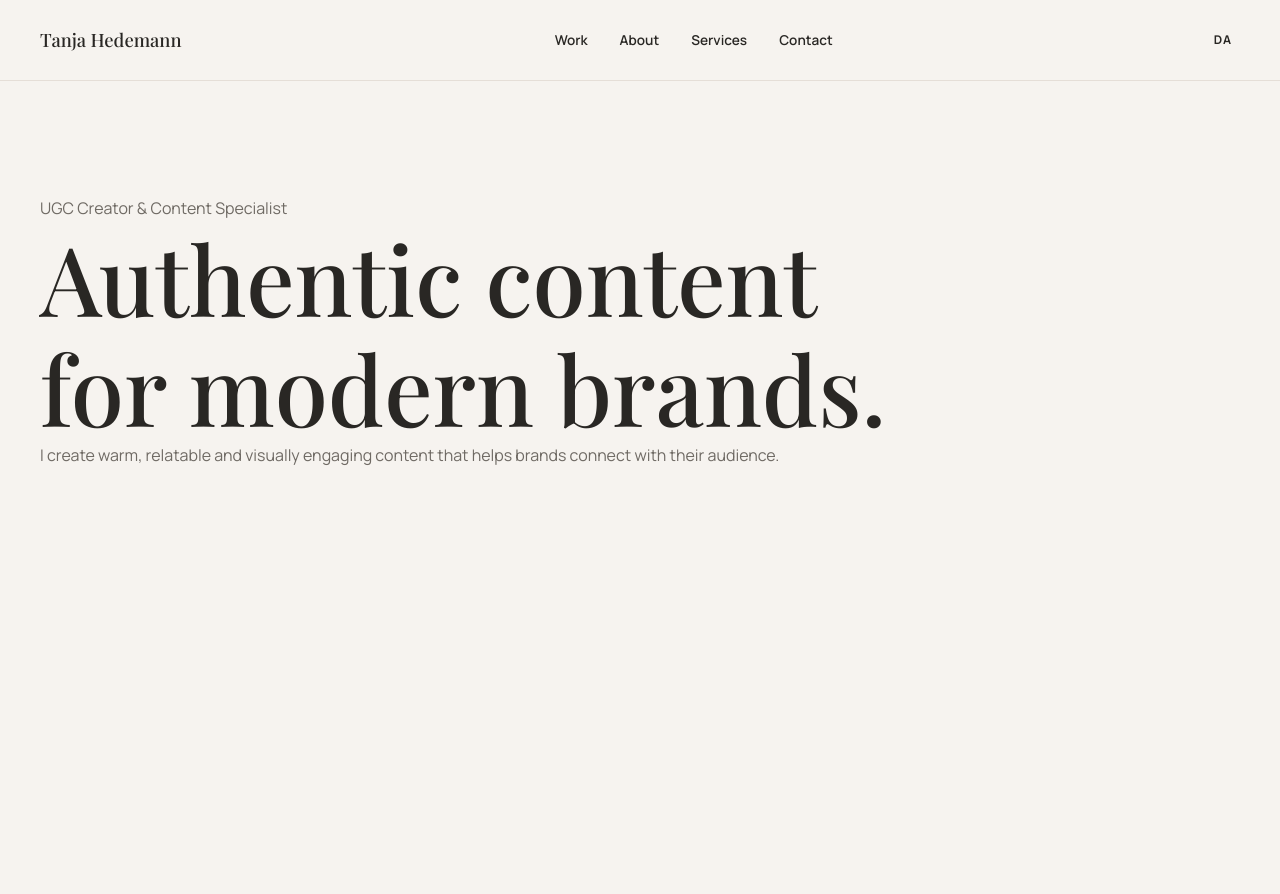
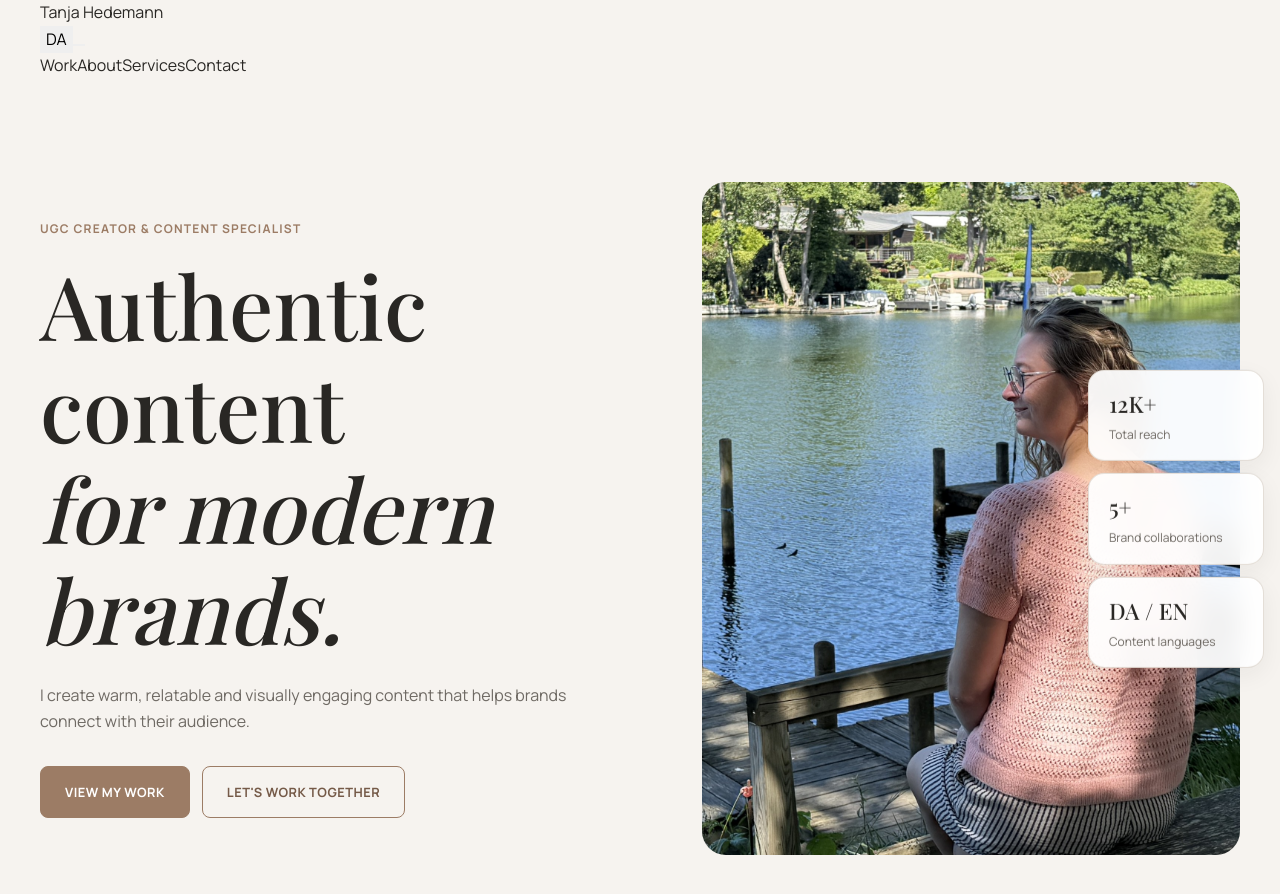
Before and after one commit to Hedemann-Nielsen/tanjahedemann.online, a React (Vite) app: page / in a window 1280 px wide. Shown: the top 894 px of the page. Before the commit the page ends 800 px from the top, so only its background shows below. Built offline with nearby package versions, Linux system fonts and the light colour scheme.

Commit message:
Build responsive hero section

```diff
--- a/src/components/Header/Header.scss
+++ b/src/components/Header/Header.scss
@@ -1,166 +1,188 @@
 @use "../../styles/abstracts/variables" as *;
 
-.header {
-  position: sticky;
-  top: 0;
-  z-index: 100;
-
-  background-color: rgba($color-background, 0.96);
-  border-bottom: 1px solid rgba($color-border, 0.7);
-  backdrop-filter: blur(12px);
+.hero {
+  padding-block: 3rem 5rem;
 
   &__inner {
-    position: relative;
-
-    display: flex;
-    align-items: center;
-    justify-content: space-between;
-
-    min-height: 4.5rem;
+    display: grid;
+    gap: 3rem;
   }
 
-  &__logo {
-    position: relative;
-    z-index: 2;
+  &__content {
+    max-width: 42rem;
+  }
 
-    font-family: $font-heading;
-    font-size: 1.15rem;
-    font-weight: 500;
-    line-height: 1;
+  &__eyebrow {
+    margin-bottom: 1rem;
+
+    color: $color-primary;
+    font-size: 0.75rem;
+    font-weight: 700;
+    letter-spacing: 0.1em;
+    text-transform: uppercase;
+  }
+
+  &__title {
+    margin-bottom: 1.5rem;
+
+    font-size: clamp(3rem, 14vw, 5.5rem);
+
+    em {
+      font-weight: inherit;
+    }
+  }
+
+  &__description {
+    max-width: 34rem;
+    margin-bottom: 2rem;
+
+    font-size: 1rem;
   }
 
   &__actions {
-    position: relative;
-    z-index: 2;
-
     display: flex;
-    align-items: center;
+    flex-direction: column;
     gap: 0.75rem;
   }
 
-  &__language,
-  &__menu-button {
-    background: transparent;
-    color: $color-text;
+  &__button {
+    display: inline-flex;
+    align-items: center;
+    justify-content: center;
+
+    min-height: 3.25rem;
+    padding-inline: 1.5rem;
+
+    border: 1px solid $color-primary;
+    border-radius: $radius-small;
+
+    font-size: 0.8rem;
+    font-weight: 700;
+    letter-spacing: 0.04em;
+    text-transform: uppercase;
+
+    transition:
+      background-color $transition-default,
+      color $transition-default,
+      transform $transition-default;
   }
 
-  &__language {
-    padding: 0.5rem;
-
-    font-size: 0.75rem;
-    font-weight: 700;
-    letter-spacing: 0.08em;
+  &__button--primary {
+    background-color: $color-primary;
+    color: $color-surface;
   }
 
-  &__menu-button {
+  &__button--secondary {
+    background-color: transparent;
+    color: $color-primary-dark;
+  }
+
+  &__visual {
+    position: relative;
+  }
+
+  &__image-wrapper {
+    overflow: hidden;
+    aspect-ratio: 4 / 5;
+
+    border-radius: $radius-large;
+    background-color: $color-surface-muted;
+  }
+
+  &__image {
+    width: 100%;
+    height: 100%;
+    object-fit: cover;
+  }
+
+  &__stats {
     display: grid;
-    place-content: center;
-    gap: 0.35rem;
+    gap: 0.75rem;
 
-    width: 2.75rem;
-    height: 2.75rem;
+    margin-top: -2rem;
+    padding-inline: 1rem;
+  }
 
-    border: 1px solid $color-border;
-    border-radius: $radius-round;
+  &__stat {
+    padding: 1rem 1.25rem;
+
+    background-color: rgba($color-surface, 0.94);
+    border: 1px solid rgba($color-border, 0.8);
+    border-radius: $radius-medium;
+    box-shadow: $shadow-small;
+    backdrop-filter: blur(12px);
+
+    strong,
+    span {
+      display: block;
+    }
+
+    strong {
+      margin-bottom: 0.15rem;
+
+      font-family: $font-heading;
+      font-size: 1.4rem;
+      font-weight: 500;
+    }
 
     span {
-      display: block;
-
-      width: 1rem;
-      height: 1px;
-
-      background-color: currentColor;
-
-      transition:
-        transform $transition-default,
-        opacity $transition-default;
-    }
-
-    &[aria-expanded="true"] {
-      span:first-child {
-        transform: translateY(0.175rem) rotate(45deg);
-      }
-
-      span:last-child {
-        transform: translateY(-0.175rem) rotate(-45deg);
-      }
-    }
-  }
-
-  &__nav {
-    position: absolute;
-    top: 100%;
-    left: 0;
-
-    display: flex;
-    flex-direction: column;
-    gap: 1rem;
-
-    width: 100%;
-    padding: 1.5rem 1rem 2rem;
-
-    background-color: $color-background;
-    border-bottom: 1px solid $color-border;
-
-    opacity: 0;
-    visibility: hidden;
-    transform: translateY(-0.75rem);
-
-    transition:
-      opacity $transition-default,
-      visibility $transition-default,
-      transform $transition-default;
-
-    &--open {
-      opacity: 1;
-      visibility: visible;
-      transform: translateY(0);
-    }
-
-    a {
-      font-family: $font-heading;
-      font-size: 1.75rem;
-      line-height: 1.2;
+      color: $color-text-muted;
+      font-size: 0.75rem;
     }
   }
 }
 
 @media (min-width: $breakpoint-tablet) {
-  .header {
+  .hero {
+    padding-block: 5rem 7rem;
+
     &__inner {
-      min-height: 5rem;
+      grid-template-columns: minmax(0, 1fr) minmax(20rem, 0.9fr);
+      align-items: center;
+      gap: 4rem;
     }
 
     &__actions {
-      order: 3;
+      flex-direction: row;
     }
 
-    &__menu-button {
-      display: none;
+    &__button {
+      width: auto;
     }
 
-    &__nav {
-      position: static;
+    &__stats {
+      position: absolute;
+      top: 50%;
+      right: -1.5rem;
 
-      flex-direction: row;
-      align-items: center;
-      gap: 2rem;
-
-      width: auto;
+      width: 11rem;
+      margin-top: 0;
       padding: 0;
 
-      background: transparent;
-      border: 0;
-
-      opacity: 1;
-      visibility: visible;
-      transform: none;
-
-      a {
-        font-family: $font-body;
-        font-size: 0.85rem;
-        font-weight: 600;
-      }
+      transform: translateY(-50%);
     }
   }
 }
+
+@media (min-width: $breakpoint-desktop) {
+  .hero {
+    min-height: calc(100vh - 5rem);
+
+    &__inner {
+      min-height: inherit;
+    }
+
+    &__button:hover {
+      transform: translateY(-2px);
+    }
+
+    &__button--primary:hover {
+      background-color: $color-primary-dark;
+    }
+
+    &__button--secondary:hover {
+      background-color: $color-primary;
+      color: $color-surface;
+    }
+  }
+}
--- a/src/components/Hero/Hero.jsx
+++ b/src/components/Hero/Hero.jsx
@@ -1,21 +1,61 @@
 import { useLanguage } from "../../i18n/LanguageContext";
+import "./Hero.scss";
 
 function Hero() {
   const { translations } = useLanguage();
   const { hero } = translations;
 
   return (
-    <section className="section">
-      <div className="container">
-        <p>{hero.eyebrow}</p>
+    <section className="hero">
+      <div className="container hero__inner">
+        <div className="hero__content">
+          <p className="hero__eyebrow">{hero.eyebrow}</p>
 
-        <h1>
-          {hero.titleStart}
-          <br />
-          {hero.titleEnd}
-        </h1>
+          <h1 className="hero__title">
+            {hero.titleStart}
+            <br />
+            <em>{hero.titleEnd}</em>
+          </h1>
 
-        <p>{hero.description}</p>
+          <p className="hero__description">{hero.description}</p>
+
+          <div className="hero__actions">
+            <a className="hero__button hero__button--primary" href="#work">
+              {hero.primaryButton}
+            </a>
+
+            <a className="hero__button hero__button--secondary" href="#contact">
+              {hero.secondaryButton}
+            </a>
+          </div>
+        </div>
+
+        <div className="hero__visual">
+          <div className="hero__image-wrapper">
+            <img
+              className="hero__image"
+              src="/images/hero.jpg"
+              alt=""
+            />
+          </div>
+
+          <div className="hero__stats">
+            <article className="hero__stat">
+              <strong>12K+</strong>
+              <span>Total reach</span>
+            </article>
+
+            <article className="hero__stat">
+              <strong>5+</strong>
+              <span>Brand collaborations</span>
+            </article>
+
+            <article className="hero__stat">
+              <strong>DA / EN</strong>
+              <span>Content languages</span>
+            </article>
+          </div>
+        </div>
       </div>
     </section>
   );
```
Also changed, not shown: public/images/hero.jpg (added), src/components/Hero/Hero.scss (added), 1 other file (tests, documents, lock files or other folders).
